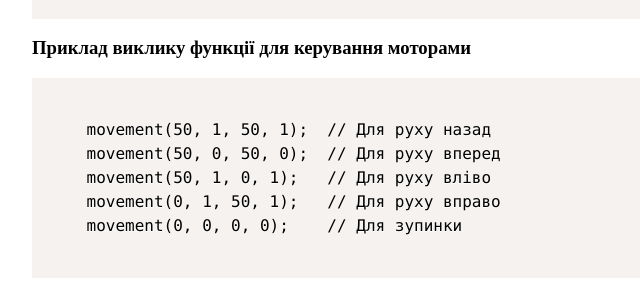
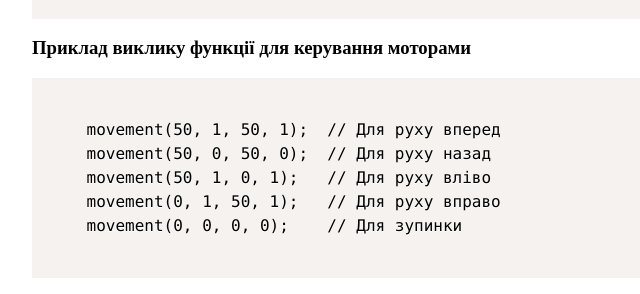
Before and after one commit to Dmitry-Krtadze/-------------2-, a plain HTML site: page index.html in a window 1280 px wide. Shown: the part 2560-2854 px from the top of the page, 158-798 px from the left. Drawn offline with nearby package versions, Linux system fonts and the light colour scheme.

Commit message:
modified:   index.html

```diff
--- a/index.html
+++ b/index.html
@@ -83,8 +83,8 @@
 
     <h3>Приклад виклику функції для керування моторами</h3>
     <pre><code class="language-arduino">
-    movement(50, 1, 50, 1);  // Для руху назад
-    movement(50, 0, 50, 0);  // Для руху вперед
+    movement(50, 1, 50, 1);  // Для руху вперед
+    movement(50, 0, 50, 0);  // Для руху назад
     movement(50, 1, 0, 1);   // Для руху вліво
     movement(0, 1, 50, 1);   // Для руху вправо
     movement(0, 0, 0, 0);    // Для зупинки
```
